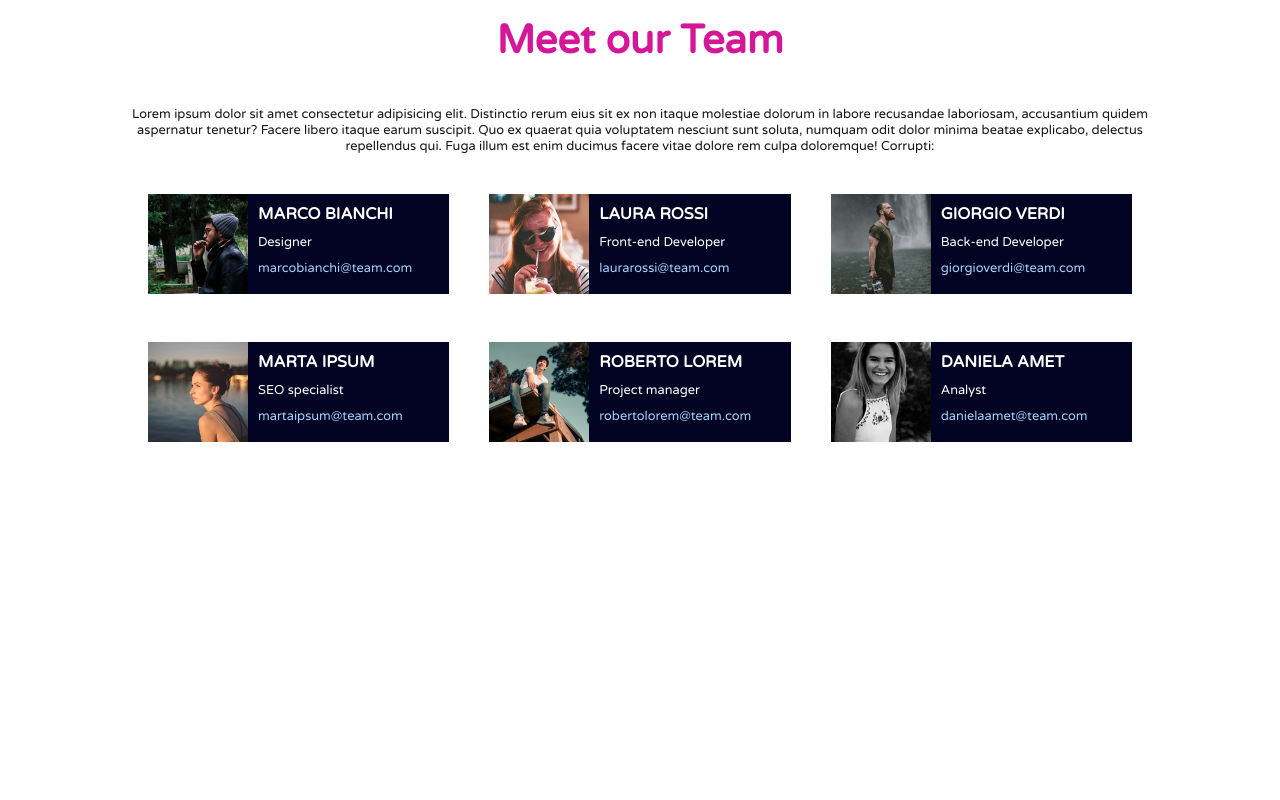
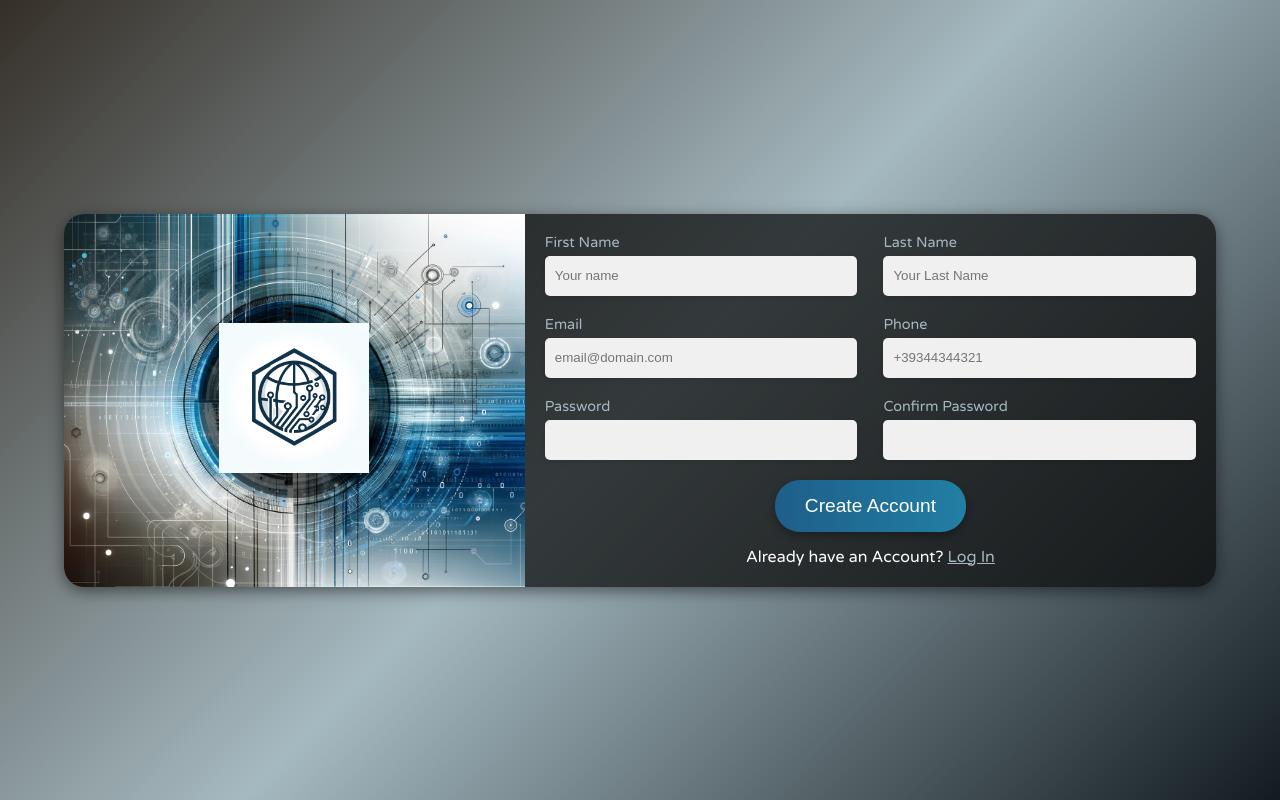
Before and after one commit to serena-peschiaroli/html-css-form-template, a plain HTML site: page index.html in a window 1280 px wide. Drawn offline with Linux system fonts and the light colour scheme.

Commit message:
Code refactoring: updated layout, updated style

```diff
--- a/css/style.css
+++ b/css/style.css
@@ -1,95 +1,164 @@
+:root {
+    --primary-dark-gray: #352F28;
+    --primary-dark-blue: #121B20;
+    --secondary-blue: #1E5E8A;
+    --secondary-dark-gray: #A5B9C0;
+    --light-blue: #227FA4;
+    --text-color: #FFFFFF;
+    --input-background: #F0F0F0;
+    --button-gradient-start: #1E5E8A;
+    --button-gradient-end: #227FA4;
+}
+
 * {
     margin: 0;
     padding: 0;
     box-sizing: border-box;
 }
-img{
-    max-width: 100%;
-    float: left;
-    padding-right: 10px;
-}
+
 body {
     font-family: 'Varela Round', sans-serif;
-    background-color: white;
-    color: black;
-
-}
-.container {
-    width: 80%;
-    margin: 0 auto;
+    height: 100vh;
+    background: linear-gradient(135deg, var(--primary-dark-gray), var(--secondary-dark-gray), var(--primary-dark-blue));
+    animation: gradientBackground 15s ease infinite;
+    display: flex;
+    justify-content: center;
+    align-items: center;
+    color: var(--text-color);
 }
 
-main {
-    padding-top: 1rem;
+@keyframes gradientBackground {
+    0% {
+        background-position: 0% 50%;
+    }
+
+    50% {
+        background-position: 100% 50%;
+    }
+
+    100% {
+        background-position: 0% 50%;
+    }
 }
 
-h1 {
-    color: rgb(212, 22, 152);
-    text-align: center;
-    font-size: 2.5rem;
-    font-weight:bolder;
-}
-.sub-header p:first-child {
-    color: rgb(22, 21, 21);
-
+.container {
+    width: 90%;
+    max-width: 1200px;
+    background: rgba(255, 255, 255, 0.1);
+    border-radius: 20px;
+    overflow: hidden;
+    box-shadow: 0 4px 15px rgba(0, 0, 0, 0.5);
 }
 
-.sub-header {
-    margin-right: auto;
-    margin-left: auto;
-    padding-top: 2rem;
-    padding-bottom: 2.5rem;
-    font-size: 0.8rem;
-    text-align: center;
-    font-weight: lighter;
-}
 .row {
-    background-color: white;
+    display: flex;
+    flex-wrap: wrap;
+    justify-content: center;
 }
 
-.collector {
-    float: left;
-    width: calc(100% / 3);
-    padding: 0 20px;
-    text-align: left;
-    padding-bottom: 3rem;
-
-}
-.collector img {
-    height: 100px;
-}
-h4 , p, em {
-    color: white;
-    padding-top: 10px ;
-
-}
-.card-container p:nth-child(3) {
-    color:rgb(163, 210, 248);
-    font-size: 0.8rem;
-}
-.card-container p:nth-child(2) {
-    font-size: 0.8rem;
+.logo-wrapper {
+    width: 100%;
+    max-width: 40%;
+    background-image: url('/img/back-ground-it-agency.webp');
+    background-position: center;
+    background-size: cover;
+    display: flex;
+    justify-content: center;
+    align-items: center;
 }
 
-.card-container {
-    background-color: rgb(3, 3, 36);
-    height: 100px;
+.logo {
+    background-color: rgba(0, 0, 0, 0.5);
+    padding: 20px;
+    border-radius: 50%;
 }
 
-.clearfix::after {
-    content: "";
-    clear: both;
-    display: table;
+.logo img {
+    width: 150px;
 }
-/* .page {display: block;  width: 96%;}
-.page .left-content {display: inline-block; float:left; width: 15%;}
-.page .right-content {display: inline-block; float:left; width: 75%;} */
 
-/* .right-content {
-    background-color: rgb(12, 12, 72);
-    color: white;
-    height: 110px;
-    width: fit-content;
-    float:right;
+.form-wrapper {
+    width: 100%;
+    max-width: 60%;
+    background: rgba(0, 0, 0, 0.7);
+    padding: 20px;
+    display: flex;
+    flex-direction: column;
+    justify-content: center;
+    align-items: center;
+}
 
-} */
+.form {
+    width: 100%;
+    display: flex;
+    flex-wrap: wrap;
+    justify-content: space-between;
+}
+
+.col {
+    width: 48%;
+    display: flex;
+    flex-direction: column;
+    margin-bottom: 20px;
+}
+
+.col input {
+    width: 100%;
+    height: 40px;
+    padding: 10px;
+    border: none;
+    border-radius: 5px;
+    background: var(--input-background);
+    box-shadow: 0 2px 4px rgba(0, 0, 0, 0.1);
+    transition: box-shadow 0.3s ease;
+}
+
+.col input:focus {
+    box-shadow: 0 4px 8px rgba(0, 0, 0, 0.2);
+    outline: none;
+}
+
+.col label {
+    margin-bottom: 5px;
+    font-size: 0.9rem;
+    color: var(--secondary-dark-gray);
+}
+
+.btn-wrapper {
+    width: 100%;
+    display: flex;
+    flex-direction: column;
+    align-items: center;
+}
+
+.btn {
+    background: linear-gradient(to right, var(--button-gradient-start), var(--button-gradient-end));
+    border: none;
+    border-radius: 25px;
+    color: var(--text-color);
+    padding: 15px 30px;
+    font-size: 1.2rem;
+    cursor: pointer;
+    transition: background 0.3s ease, transform 0.3s ease;
+    box-shadow: 0 4px 10px rgba(0, 0, 0, 0.3);
+}
+
+.btn:hover {
+    background: linear-gradient(to right, var(--button-gradient-end), var(--button-gradient-start));
+    transform: translateY(-3px);
+}
+
+.btn:active {
+    transform: translateY(0);
+    box-shadow: 0 2px 5px rgba(0, 0, 0, 0.2);
+}
+
+.btn-wrapper p {
+    margin-top: 15px;
+    color: var(--text-color);
+}
+
+.btn-wrapper a {
+    color: var(--secondary-dark-gray);
+    text-decoration: underline;
+}
--- a/index.html
+++ b/index.html
@@ -1,119 +1,59 @@
 <!DOCTYPE html>
 <html lang="en">
+
 <head>
     <meta charset="UTF-8">
     <meta http-equiv="X-UA-Compatible" content="IE=edge">
     <meta name="viewport" content="width=device-width, initial-scale=1.0">
-    <title>Float cards</title>
+    <title>Form Template</title>
     <link rel="stylesheet" href="css/style.css">
     <link rel="preconnect" href="https://fonts.googleapis.com">
-<link rel="preconnect" href="https://fonts.gstatic.com" crossorigin>
-<link href="https://fonts.googleapis.com/css2?family=Varela&family=Varela+Round&display=swap" rel="stylesheet">
+    <link rel="preconnect" href="https://fonts.gstatic.com" crossorigin>
+    <link href="https://fonts.googleapis.com/css2?family=Varela&family=Varela+Round&display=swap" rel="stylesheet">
 </head>
+
 <body>
-    <main class="container">
-        <!-- main -->
-        <!-- header -->
-        <section>
-            <h1>Meet our Team</h1>
-        </section>
-        <!-- /header -->
-        <!-- paragraph -->
-        <section>
-            <div class="sub-header">
-                <p>Lorem ipsum dolor sit amet consectetur adipisicing elit. Distinctio rerum eius sit ex non itaque molestiae dolorum in labore recusandae laboriosam, accusantium quidem aspernatur tenetur? Facere libero itaque earum suscipit.
-                Quo ex quaerat quia voluptatem nesciunt sunt soluta, numquam odit dolor minima beatae explicabo, delectus repellendus qui. Fuga illum est enim ducimus facere vitae dolore rem culpa doloremque! Corrupti:</p>
+    <div class="container">
+        <div class="row">
+            <div class="logo-wrapper">
+                <div class="logo">
+                    <img src="img/logo-test-1.webp" alt="Logo">
+                </div>
+            </div>
+            <div class="form-wrapper">
+                <div class="form">
+                    <div class="col">
+                        <label for="name">First Name</label>
+                        <input type="text" name="name" placeholder="Your name" required>
+                    </div>
+                    <div class="col">
+                        <label for="lastname">Last Name</label>
+                        <input type="text" name="lastname" placeholder="Your Last Name" required>
+                    </div>
+                    <div class="col">
+                        <label for="email">Email</label>
+                        <input type="email" name="email" placeholder="email@domain.com" required>
+                    </div>
+                    <div class="col">
+                        <label for="phone">Phone</label>
+                        <input type="text" name="phone" placeholder="+39344344321" required>
+                    </div>
+                    <div class="col">
+                        <label for="password">Password</label>
+                        <input type="password" name="password" minlength="8" maxlength="16" required>
+                    </div>
+                    <div class="col">
+                        <label for="confirm-password">Confirm Password</label>
+                        <input type="password" name="confirm-password" required>
+                    </div>
+                </div>
+                <div class="btn-wrapper">
+                    <button class="btn">Create Account</button>
+                    <p>Already have an Account? <a href="#">Log In</a></p>
+                </div>
+            </div>
         </div>
-        </section>
-         <!-- /paragraph -->
+    </div>
+</body>
 
-     <!-- cards section -->
-     <section>
-        <div class="row clearfix">
-            <div class="collector">
-                <div class="card-container">
-                    <img src="img/male1.png">
-                    <div class="right-content">          <h4>MARCO BIANCHI</h4>
-
-                        <p>Designer</p>
-
-                        <p>marcobianchi@team.com</p>
-                    </div>
-                 </div>
-        </div>
-        <div class="row clearfix">
-            <div class="collector">
-                <div class="card-container">
-                    <img src="img/female1.png">
-                    <div class="right-content">          <h4>LAURA ROSSI</h4>
-
-                        <p>Front-end Developer</p>
-
-                        <p>laurarossi@team.com</p>
-                    </div>
-                 </div>
-        </div>
-        <div class="row clearfix">
-            <div class="collector">
-                <div class="card-container">
-                    <img src="img/male2.png">
-                    <div class="right-content">          <h4>GIORGIO VERDI</h4>
-
-                        <p>Back-end Developer</p>
-
-                        <p>giorgioverdi@team.com</p></div>
-                 </div>
-        </div>
-
-        <div class="row clearfix">
-            <div class="collector">
-                <div class="card-container">
-                    <img src="img/female2.png">
-                    <div class="right-content">          <h4>MARTA IPSUM</h4>
-
-                        <p>SEO specialist</p>
-
-                        <p>martaipsum@team.com</p></div>
-                 </div>
-        </div>
-        <div class="row clearfix">
-            <div class="collector">
-                <div class="card-container">
-                    <img src="img/male3.png">
-                    <div class="right-content">          <h4>ROBERTO LOREM</h4>
-
-                        <p>Project manager</p>
-
-                        <p>robertolorem@team.com</p>
-                    </div>
-                 </div>
-        </div>
-        <div class="row clearfix">
-            <div class="collector">
-                <div class="card-container">
-                    <img src="img/female3.png">
-                    <div class="right-content">          <h4>DANIELA AMET</h4>
-
-                        <p>Analyst</p>
-
-                        <p>danielaamet@team.com</p></div>
-                 </div>
-        </div>
-
-     </div>
-
-     </section>
-    <!-- <div class="page-wrapper">
-        <div class="page">
-            <div class="left-content">
-                <img src="img/male1.png">
-            </div>
-            <div class="right-content"><h2>Name Name</h2> <p>Email@email.com</p></div>  -->
-
-    </div>
-    </div>
-     <!--/cards section -->
-    </main>
-    <!-- /main -->
-</body>
 </html>
```
Also changed, not shown: img/back-ground-it-agency.webp (added), img/backgroud-it-agency-2.webp (added), img/female1.png (deleted), img/female2.png (deleted), img/female3.png (deleted), img/logo-test-1.webp (added), img/logo-test-2.webp (added), img/male1.png (deleted), img/male2.png (deleted), img/male3.png (deleted).
